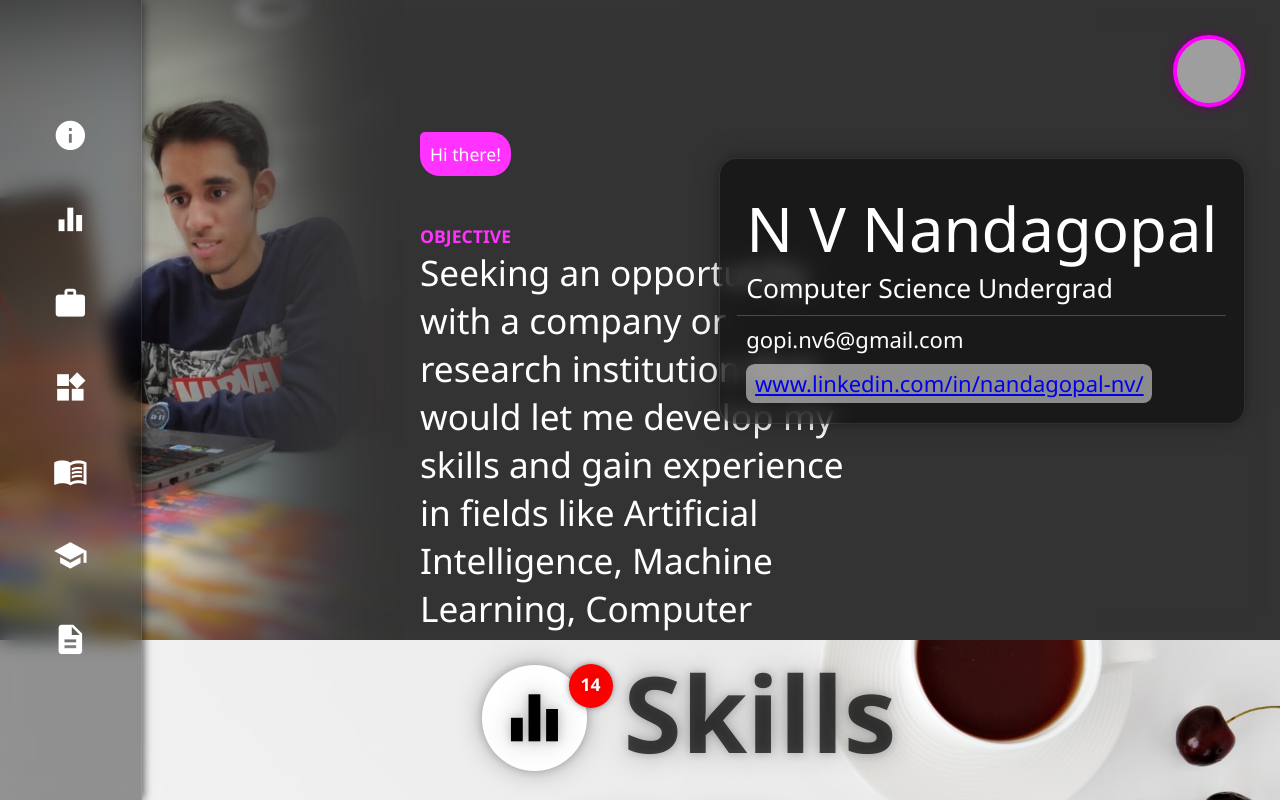
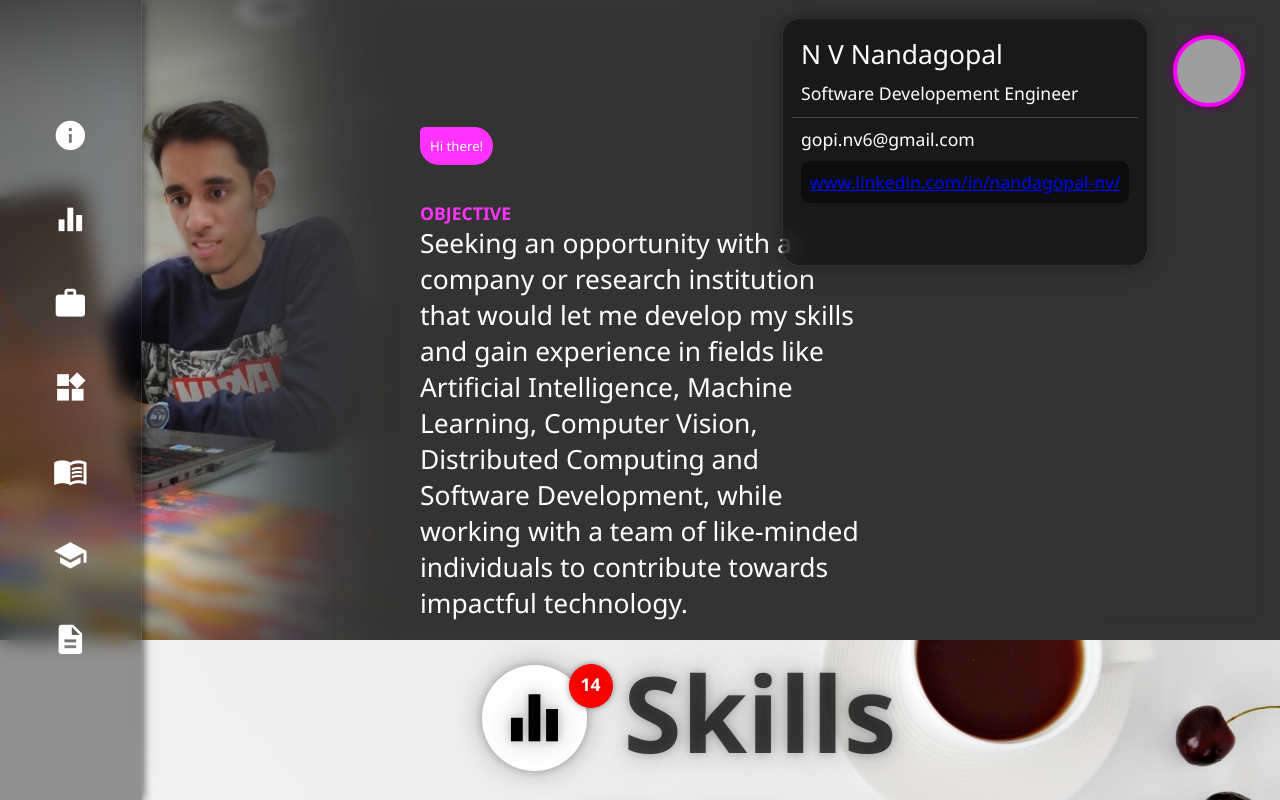
Before and after one commit to nandagopal-nv/nandagopal-nv.github.io, a plain HTML site: page index.html in a window 1280 px wide. Shown: the top 800 px of the page. Drawn offline with Linux system fonts and the light colour scheme; grey boxes are pictures that could not be loaded.

Commit message:
2024 updates

```diff
--- a/index.html
+++ b/index.html
@@ -856,18 +856,18 @@
 		}
 		.card
 		{
-			margin: 2rem;
+			margin: 1rem;
 			position: fixed;
-			right: 0rem;
-			top: 7rem;
+			right: 6.5rem;
+			top: 0rem;
 			border-radius: 1rem;
-			padding: 1rem;
+			padding: 0.5rem;
 			/*padding-right: 5rem;*/
 			box-shadow: 0 0px 28px rgba(0,0,0,0.25), 0 0px 10px rgba(0,0,0,0.22);
 			/*//blur*/
 			background-color: rgba(0,0,0,0.5);
 			transition-duration: 0.5s;
-			overflow: hidden;
+			/* overflow: hidden; */
 			/*background-color: rgba(75,75,75,0.5);*/
 			backdrop-filter: blur(10px);
   			-webkit-backdrop-filter: blur(10px);
@@ -875,7 +875,7 @@
   			border: 1px solid rgba(255,255,255,0.1);
 			z-index: 8;
 			display: inline-block;
-			height: 13rem;
+			/* height: 5rem; */
 			/*width: 30rem;*/
 		}
 		.aboutme
@@ -887,7 +887,7 @@
 			/*border: 2px solid red;*/
 			padding: 2rem;
 			color: white;
-			font-size: 2rem;
+			font-size: 1.5rem;
 			font-weight: lighter;
 		}
 		.aboutmeheading
@@ -900,19 +900,19 @@
 </head>
 <body>
 	<div class="cover">
-		<div class="card" onmouseenter ="toggleCard(1);" onmouseleave ="toggleCard(-1);">
+		<div class="card">
 			<div class="title">
 				<div style="display: inline-block; vertical-align: top; margin: 0rem;">
-					<span style="font-size:3.5rem;"> N V Nandagopal
+					<span style="font-size:1.5rem;"> N V Nandagopal
 					</span>
 					<br>
-					Computer Science Undergrad
+					<span style="font-size: 1rem;">Software Developement Engineer</span>
 					<br>
 				</div>
 			</div>
 			<div class="contactdetails">
-				<div style="margin-bottom: 0.8rem">gopi.nv6@gmail.com</div>
-				<a href="https://www.linkedin.com/in/nandagopal-nv/" style="padding: 0.25rem 0.5rem; border-radius: 0.5rem;  background-color: rgba(255,255,255,0.5);">www.linkedin.com/in/nandagopal-nv/</a>
+				<div style="margin-bottom: 0.8rem; font-size: 1rem;">gopi.nv6@gmail.com</div>
+				<a href="https://www.linkedin.com/in/nandagopal-nv/" style="padding: 0.5rem 0.5rem; border-radius: 0.5rem;  background-color: rgba(0,0,0,0.5); font-size: 1rem;">www.linkedin.com/in/nandagopal-nv/</a>
 			</div>
 		</div>
 		<div class="thumb" onclick="toggleCard();" onmouseenter ="toggleCard(1);" onmouseleave ="toggleCard(-1);">
@@ -1112,9 +1112,22 @@
 			<div class="experiencegrid">
 				<div class="logoexp" style="background-image: url('hpe.jpg');"></div>
 				<div class="experience">
-					<div class="titleexp">System Software Engineer</div>
+					<div class="titleexp">Systems Software Engineer - 2</div>
 					<div class="datecontainer">
-						<div class="date">Nov 2020 - Present</div>
+						<div class="date">July 2022 - Present</div>
+					</div>
+					<div class="company">Hewlett Packard Enterprise</div>
+						<div class="desc">
+							Software engineer in an agile team working in cloud-based management software for servers. Working to enable HPE Greenlake for Compute Ops Management on HPE Synergy and HPE ProLiant servers.
+					</div>
+				</div>
+			</div>
+			<div class="experiencegrid">
+				<div class="logoexp" style="background-image: url('hpe.jpg');"></div>
+				<div class="experience">
+					<div class="titleexp">Systems Software Engineer</div>
+					<div class="datecontainer">
+						<div class="date">Nov 2020 - July 2022</div>
 					</div>
 					<div class="company">Hewlett Packard Enterprise</div>
 						<div class="desc">Software engineer in an agile team working on server Baseboard Management Controller (BMC) software. Working on open standards like DMTF's Redfish standard for management of converged, hybrid IT and Software Defined Data Centers(SDDC).
```
